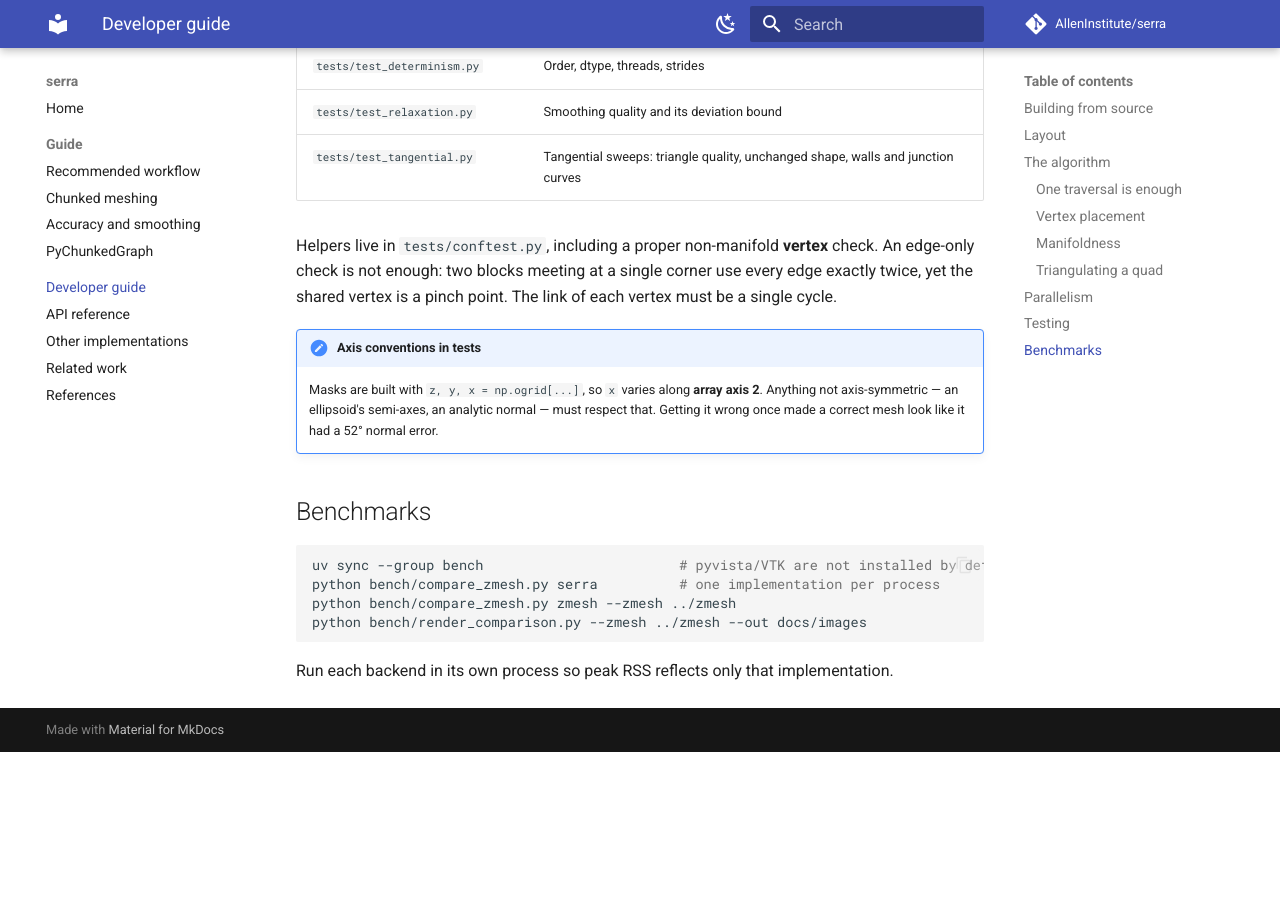
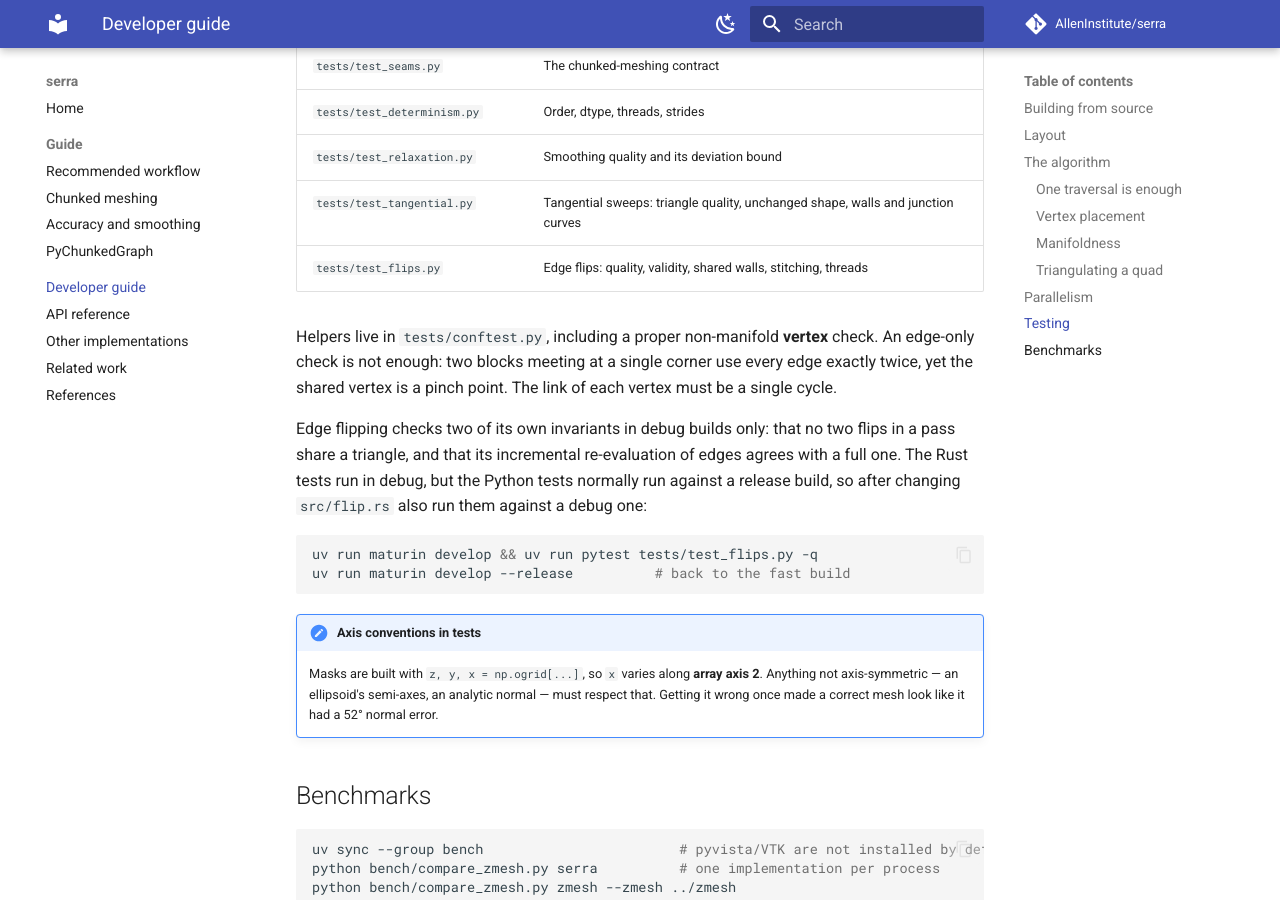
Before and after one commit to AllenInstitute/serra, an MkDocs documentation site: the page built from docs/developer.md, in a window 1280 px wide and 900 px high, scrolled down 3100 px. Built offline with MkDocs 1.6.1 and Material for MkDocs 9.7.7, drawn with Linux system fonts in a browser that asks for light colours; comment, search, counter and statistics services are not loaded; before the commit the page ends 3852 px from its top, so only the background shows below that; some of the changed text lies outside the part shown.

Commit message:
docs: flip module, its tests, and running them against a debug build
Co-Authored-By: Claude Opus 5.5 <noreply@anthropic.com>
Claude-Session: https://claude.ai/code/session_01UL8uKSKVw599XSsv4897og

````diff
--- a/docs/developer.md
+++ b/docs/developer.md
@@ -38,6 +38,7 @@ The crate is a pipeline, one module per stage. Data flows top to bottom.
 | `src/place.rs` | Where a cell's vertex goes, plus relaxation |
 | `src/extract.rs` | The single pass, and its parallel banding |
 | `src/mesh.rs` | Physical coordinates, triangulation, normals |
+| `src/flip.rs` | Optional edge flips after triangulation, identical on both copies of a shared wall |
 | `src/python.rs` | PyO3 bindings — the only module that knows about Python |
 | `python/serra_mesh/` | `Mesher` front end, `Mesh` container, file formats |
 
@@ -123,11 +124,23 @@ uv run pytest tests -q                  # everything else
 | `tests/test_determinism.py` | Order, dtype, threads, strides |
 | `tests/test_relaxation.py` | Smoothing quality and its deviation bound |
 | `tests/test_tangential.py` | Tangential sweeps: triangle quality, unchanged shape, walls and junction curves |
+| `tests/test_flips.py` | Edge flips: quality, validity, shared walls, stitching, threads |
 
 Helpers live in `tests/conftest.py`, including a proper non-manifold **vertex**
 check. An edge-only check is not enough: two blocks meeting at a single corner
 use every edge exactly twice, yet the shared vertex is a pinch point. The link
 of each vertex must be a single cycle.
+
+Edge flipping checks two of its own invariants in debug builds only: that no two
+flips in a pass share a triangle, and that its incremental re-evaluation of
+edges agrees with a full one. The Rust tests run in debug, but the Python tests
+normally run against a release build, so after changing `src/flip.rs` also run
+them against a debug one:
+
+```bash
+uv run maturin develop && uv run pytest tests/test_flips.py -q
+uv run maturin develop --release          # back to the fast build
+```
 
 !!! note "Axis conventions in tests"
     Masks are built with `z, y, x = np.ogrid[...]`, so `x` varies along **array
````
